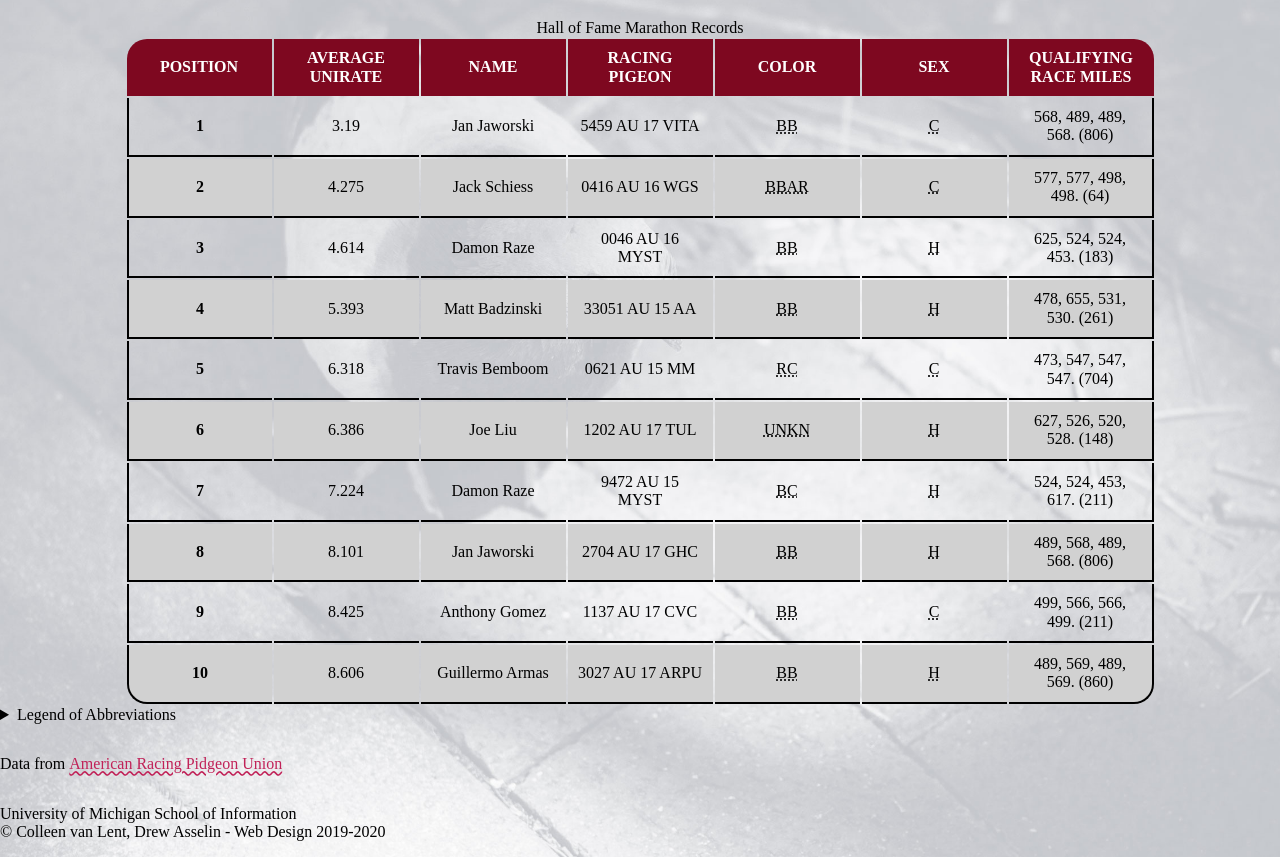
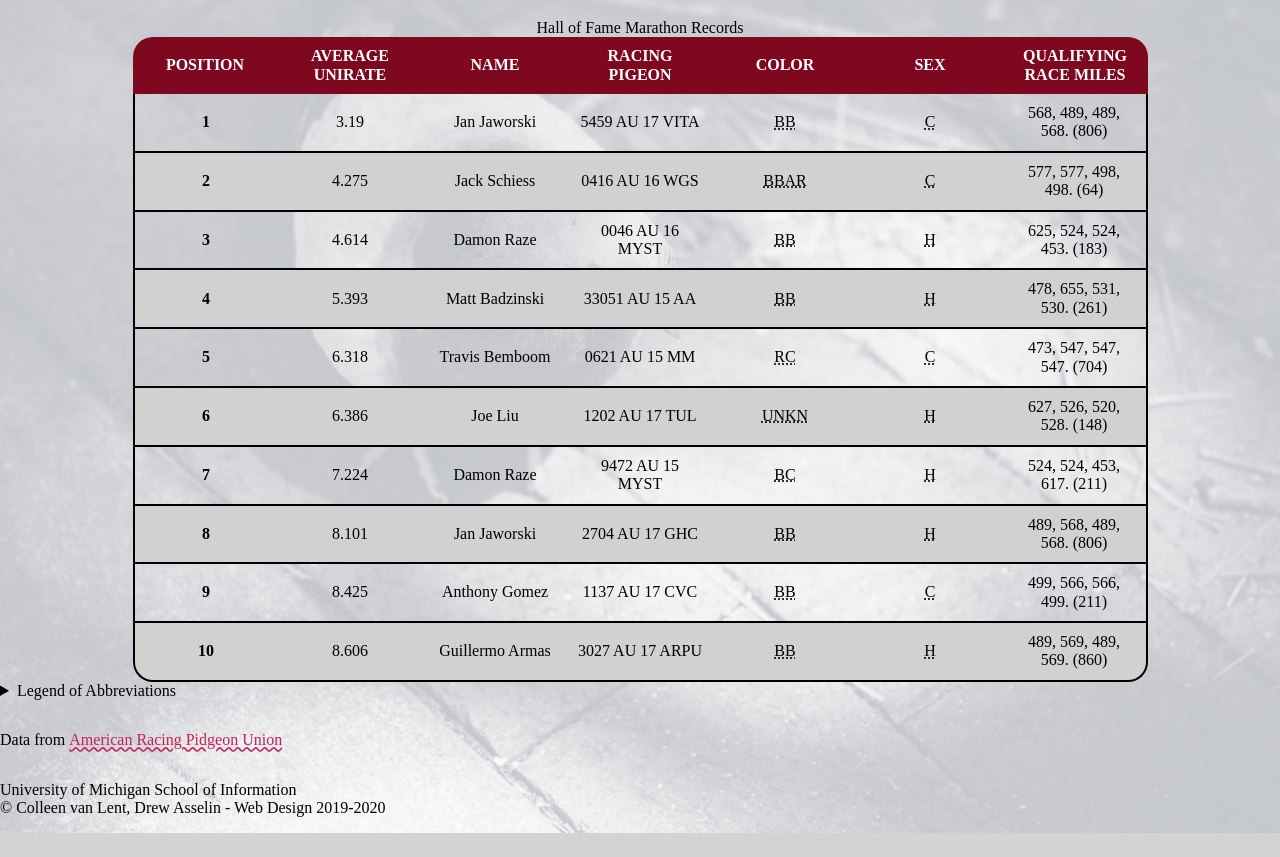
Before and after one commit to vixjwang-byte/wk3, a plain HTML site: page birds-main/index.html in a window 1280 px wide. Shown: the part 88-945 px from the top of the page. After the commit the page ends 921 px from the top, so only its background shows below. Drawn offline with nearby package versions, Linux system fonts and the light colour scheme.

Commit message:
Update style.css

```diff
--- a/birds-main/css/style.css
+++ b/birds-main/css/style.css
@@ -60,6 +60,8 @@ td:last-child {
 table {
     margin-left: auto;
     margin-right: auto;
+    border-collapse: separate;
+    border-spacing: 0;
 }
 thead th:first-child {
     border-top-left-radius: 20px;
```
